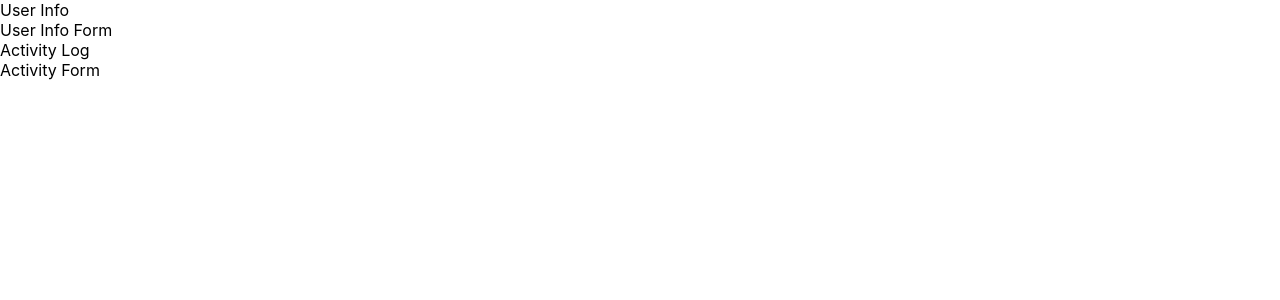
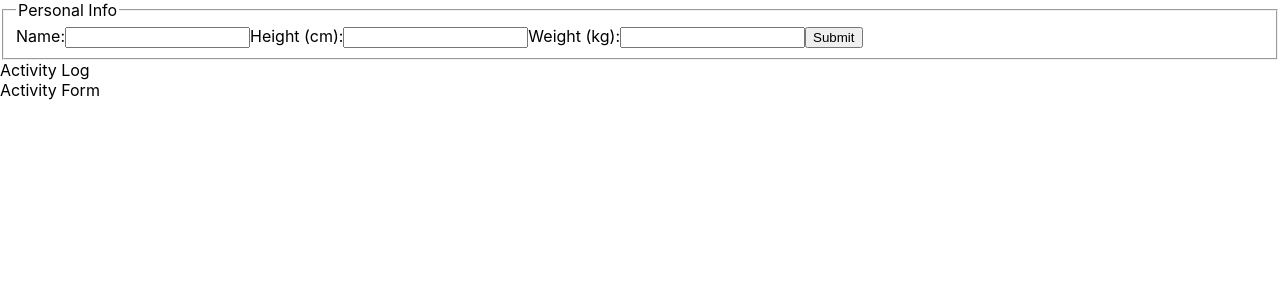
Before and after one commit to cristiansot/React-App-V2, a React (Create React App) app: page / in a window 1280 px wide. Shown: the top 300 px of the page. Built offline with nearby package versions, Linux system fonts and the light colour scheme.

Commit message:
Add functionality to add and display User Info

```diff
--- a/package.json
+++ b/package.json
@@ -35,5 +35,8 @@
       "last 1 firefox version",
       "last 1 safari version"
     ]
+  },
+  "devDependencies": {
+    "eslint-plugin-react-hooks": "^4.6.0"
   }
 }
--- a/src/App.js
+++ b/src/App.js
@@ -1,14 +1,50 @@
 import './css/App.css';
+import { useState } from 'react';
 import ActivityLog from './components/ActivityLog';
 import ActivityForm from './components/ActivityForm';
 import UserInfo from './components/UserInfo';
 import UserInfoForm from './components/UserInfoForm';
 
 function App() {
+  //-------User Info State and Functions-------//
+
+  // State to track User Info
+  const [userInfo, setUserInfo] = useState();
+
+  // State to track User Info Form Input
+  const [userInput, setUserInput] = useState({
+    name: '',
+    weight: '',
+    height: '',
+  });
+
+  // State to control the visibility of the form
+  const [userFormVisible, setuserFormVisible] = useState(true);
+
+  const handleUserInfoSubmit = (e) => {
+    e.preventDefault();
+    console.log(userInput);
+    setUserInfo(userInput);
+    setuserFormVisible(false);
+  };
+
+  const handleUserInfoChange = (name, value) => {
+    setUserInput((prevValue) => ({ ...prevValue, [name]: value }));
+  };
+  console.log(userInput);
+
   return (
     <div className="App">
-      <UserInfo />
-      <UserInfoForm />
+      {!userFormVisible && <UserInfo userInfo={userInfo} />}
+
+      {userFormVisible && (
+        <UserInfoForm
+          userInput={userInput}
+          onFormChange={handleUserInfoChange}
+          onFormSubmit={handleUserInfoSubmit}
+        />
+      )}
+
       <ActivityLog />
       <ActivityForm />
     </div>
--- a/src/components/UserInfo.js
+++ b/src/components/UserInfo.js
@@ -1,5 +1,12 @@
-function UserInfo() {
-  return <div>User Info</div>;
+function UserInfo({ userInfo }) {
+  return (
+    <div>
+      <h2>Personal Info</h2>
+      <p>Name: {userInfo && userInfo.name}</p>
+      <p>Height: {userInfo && userInfo.height}</p>
+      <p>Weight: {userInfo && userInfo.weight}</p>
+    </div>
+  );
 }
 
 export default UserInfo;
--- a/src/components/UserInfoForm.js
+++ b/src/components/UserInfoForm.js
@@ -1,5 +1,48 @@
-function UserInfoForm() {
-  return <div>User Info Form</div>;
+function UserInfoForm({ userInput, onFormChange, onFormSubmit }) {
+  const handleInputChange = (e) => {
+    e.preventDefault();
+    const { name, value } = e.target;
+    console.log(name, value);
+    onFormChange(name, value);
+  };
+
+  return (
+    <form onSubmit={onFormSubmit}>
+      <fieldset>
+        <legend>Personal Info</legend>
+        <label>
+          Name:
+          <input
+            type="text"
+            name="name"
+            value={userInput.name}
+            onChange={handleInputChange}
+          />
+        </label>
+
+        <label>
+          Height (cm):
+          <input
+            type="number"
+            name="height"
+            value={userInput.height}
+            onChange={handleInputChange}
+          />
+        </label>
+
+        <label>
+          Weight (kg):
+          <input
+            type="number"
+            name="weight"
+            value={userInput.weight}
+            onChange={handleInputChange}
+          />
+        </label>
+        <button type="submit">Submit</button>
+      </fieldset>
+    </form>
+  );
 }
 
 export default UserInfoForm;
```
Also changed, not shown: 1 other file (tests, documents, lock files or other folders).
